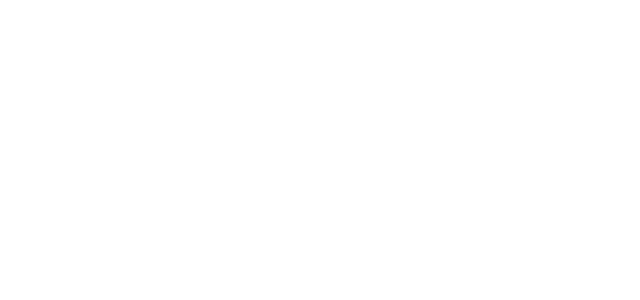
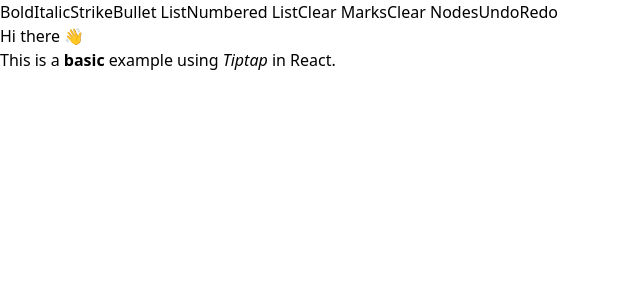
Before and after one commit to CAPTAINOIG/Chat_App_Frontend, a React (Vite) app: page /editor in a window 1280 px wide. Before the commit this address had no page. Shown: the top 300 px of the page, without its empty margins (0-640 px from the left). Built offline with nearby package versions, Linux system fonts and the light colour scheme.

Commit message:
created and added rich text editor

```diff
--- a/package.json
+++ b/package.json
@@ -14,6 +14,9 @@
     "@fortawesome/react-fontawesome": "^0.2.2",
     "@radix-ui/react-icons": "^1.3.2",
     "@react-oauth/google": "^0.12.1",
+    "@tiptap/extension-text-style": "^3.7.2",
+    "@tiptap/react": "^3.7.2",
+    "@tiptap/starter-kit": "^3.7.2",
     "antd": "^5.23.2",
     "axios": "^1.7.2",
     "emoji-picker-react": "^4.12.0",
--- a/src/App.jsx
+++ b/src/App.jsx
@@ -7,6 +7,7 @@
 import Chat from './component/Chat'
 import Loader from './component/Loader'
 import LandingPage from './component/LandingPage'
+import RichTextEditor from './component/RichTextEditor'
 
 function App() {
 
@@ -20,6 +21,7 @@
         <Route path='/signin' element={<Signin />} />
         <Route path='/dashboard' element={<Dashboard />} />
         <Route path="/chat/:username" element={<Chat />} />
+        <Route path="/editor" element={<RichTextEditor />} />
       </Routes>
 
     </div>
--- /dev/null
+++ b/src/component/RichTextEditor.jsx
@@ -0,0 +1,106 @@
+import React from 'react'
+import { EditorContent, useEditor, useEditorState } from '@tiptap/react'
+import StarterKit from '@tiptap/starter-kit'
+import {TextStyle} from '@tiptap/extension-text-style'
+
+const extensions = [StarterKit, TextStyle]
+
+const MenuBar = ({ editor }) => {
+  if (!editor) return null
+
+  const editorState = useEditorState({
+    editor,
+    selector: (ctx) => ({
+      isBold: ctx.editor.isActive('bold'),
+      canBold: ctx.editor.can().chain().toggleBold().run(),
+      isItalic: ctx.editor.isActive('italic'),
+      canItalic: ctx.editor.can().chain().toggleItalic().run(),
+      isStrike: ctx.editor.isActive('strike'),
+      canStrike: ctx.editor.can().chain().toggleStrike().run(),
+      isBulletList: ctx.editor.isActive('bulletList'),
+      isOrderedList: ctx.editor.isActive('orderedList'),
+      canUndo: ctx.editor.can().chain().undo().run(),
+      canRedo: ctx.editor.can().chain().redo().run(),
+    }),
+  })
+
+  const btn = 'px-2 py-1 text-sm border rounded hover:bg-gray-100'
+  const active = 'bg-gray-300 font-semibold'
+
+  return (
+    <div className="flex flex-wrap gap-2 p-2 border-b bg-gray-50">
+      <button
+        onClick={() => editor.chain().focus().toggleBold().run()}
+        disabled={!editorState.canBold}
+        className={`${btn} ${editorState.isBold ? active : ''}`}
+      >
+        Bold
+      </button>
+
+      <button
+        onClick={() => editor.chain().focus().toggleItalic().run()}
+        disabled={!editorState.canItalic}
+        className={`${btn} ${editorState.isItalic ? active : ''}`}
+      >
+        Italic
+      </button>
+
+      <button
+        onClick={() => editor.chain().focus().toggleStrike().run()}
+        disabled={!editorState.canStrike}
+        className={`${btn} ${editorState.isStrike ? active : ''}`}
+      >
+        Strike
+      </button>
+
+      <button
+        onClick={() => editor.chain().focus().toggleBulletList().run()}
+        className={`${btn} ${editorState.isBulletList ? active : ''}`}
+      >
+        Bullet List
+      </button>
+
+      <button
+        onClick={() => editor.chain().focus().toggleOrderedList().run()}
+        className={`${btn} ${editorState.isOrderedList ? active : ''}`}
+      >
+        Numbered List
+      </button>
+
+      <button onClick={() => editor.chain().focus().unsetAllMarks().run()} className={btn}>
+        Clear Marks
+      </button>
+
+      <button onClick={() => editor.chain().focus().clearNodes().run()} className={btn}>
+        Clear Nodes
+      </button>
+
+      <button onClick={() => editor.chain().focus().undo().run()} disabled={!editorState.canUndo} className={btn}>
+        Undo
+      </button>
+
+      <button onClick={() => editor.chain().focus().redo().run()} disabled={!editorState.canRedo} className={btn}>
+        Redo
+      </button>
+    </div>
+  )
+}
+
+const RichTextEditor = () => {
+  const editor = useEditor({
+    extensions,
+    content: `
+      <h2>Hi there 👋</h2>
+      <p>This is a <strong>basic</strong> example using <em>Tiptap</em> in React.</p>
+    `,
+  })
+
+  return (
+    <div className="border rounded shadow max-w-3xl mx-auto mt-5">
+      <MenuBar editor={editor} />
+      <EditorContent editor={editor} className="p-4 min-h-[200px] focus:outline-none" />
+    </div>
+  )
+}
+
+export default RichTextEditor
```
Also changed, not shown: 1 other file (tests, documents, lock files or other folders).
